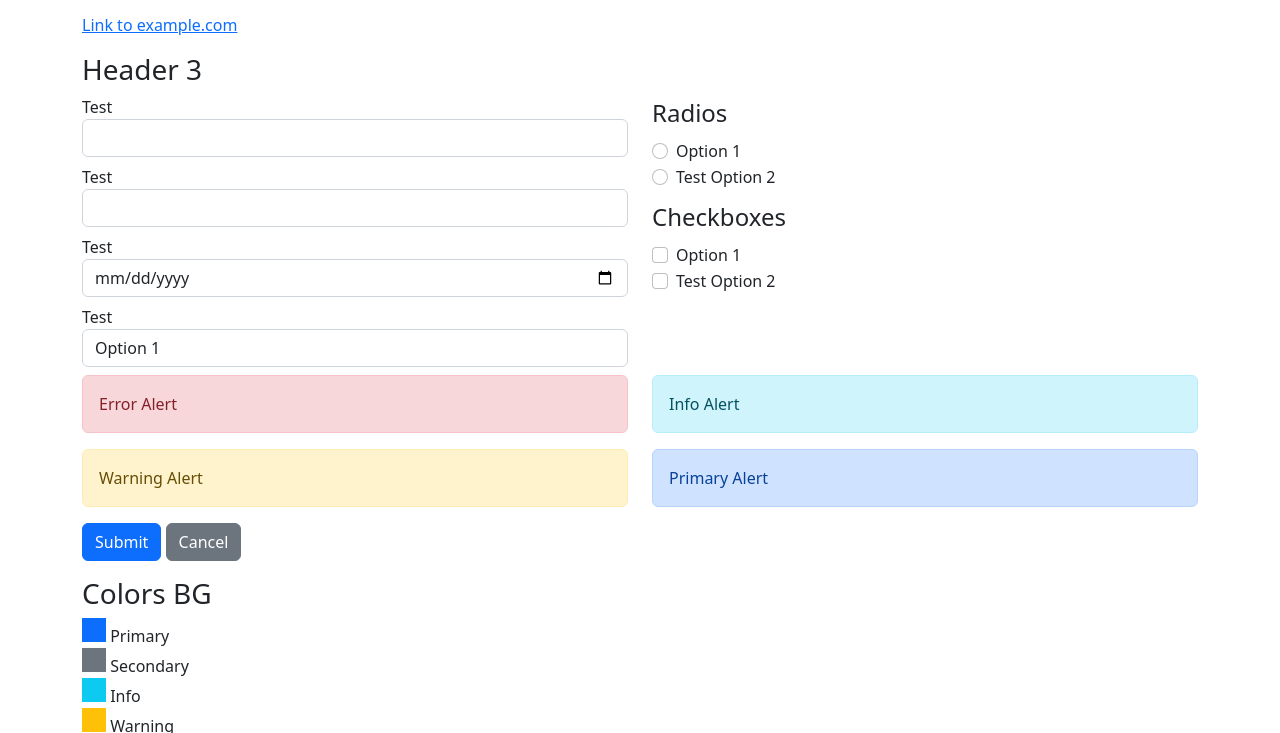
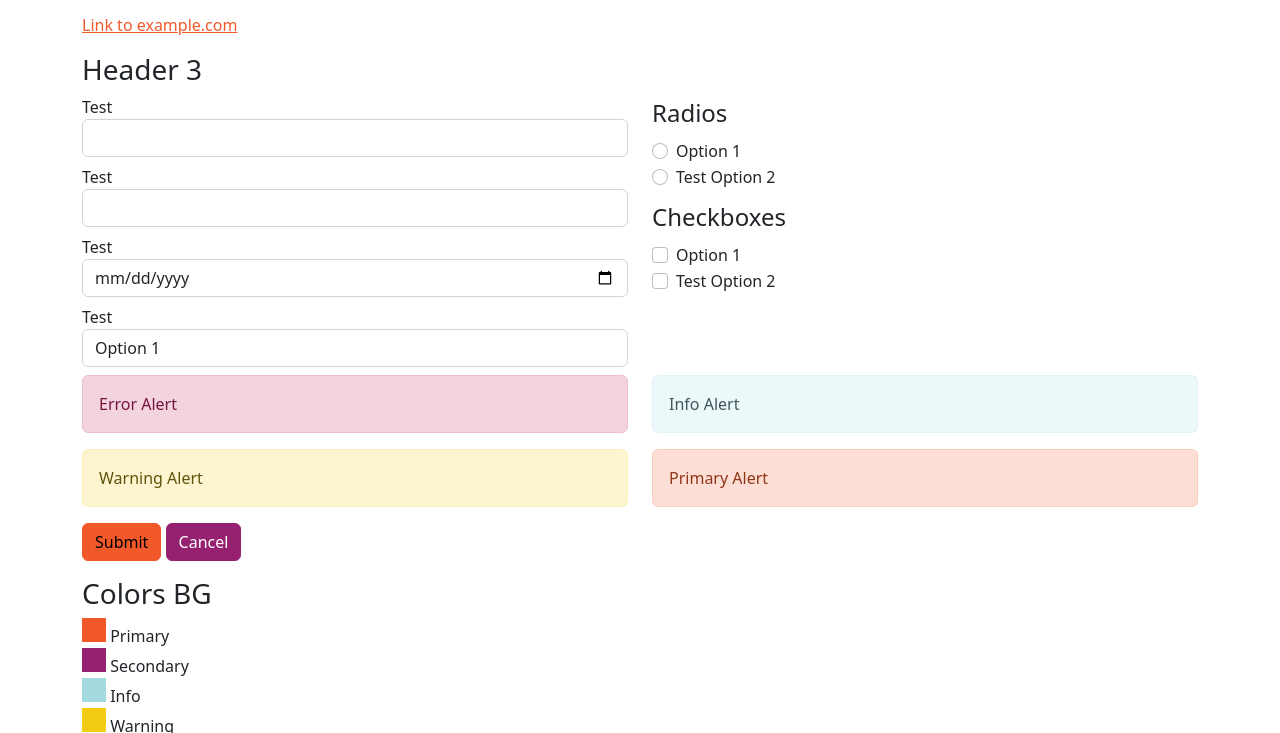
Before and after one commit to upcontent/whitelabel-theme-s, a website: page index.html in a window 1280 px wide. Shown: the part 75-808 px from the top of the page. Drawn offline with nearby package versions, Linux system fonts and the light colour scheme; files that its build step writes are made by us from their sources.

Commit message:
Update theme.scss

```diff
--- a/theme.scss
+++ b/theme.scss
@@ -1,11 +1,11 @@
-$blue:    #0d6efd;
+$blue:    rgb(162, 218, 223);
 $indigo:  #6610f2;
-$purple:  #6f42c1;
+$purple:  #962171;
 $pink:    #d63384;
-$red:     #dc3545;
-$orange:  #fd7e14;
-$yellow:  #ffc107;
-$green:   #198754;
+$red:     #c52560;
+$orange:  rgb(241, 89, 42);
+$yellow:  #f2cc13;
+$green:   #b2cc39;
 $teal:    #20c997;
 $cyan:    #0dcaf0;
 
@@ -21,13 +21,13 @@ $gray-800: #343a40;
 $gray-900: #212529;
 $black:    #000;
 
-$primary:       $blue; // This should be a dark/vibrant color not light. Light colors will work poorly
-$secondary:     $gray-600; // This should be a dark/vibrant color not light. Light colors will work poorly
+$primary:       $orange; // This should be a dark/vibrant color not light. Light colors will work poorly
+$secondary:     $purple; // This should be a dark/vibrant color not light. Light colors will work poorly
 $success:       $green;
-$info:          $cyan;
+$info:          $blue;
 $warning:       $yellow;
 $danger:        $red;
-$light:         $gray-100;
+$light:         rgb(231, 245, 246);
 $dark:          $gray-900;
 
 $font-family-sans-serif:      system-ui, -apple-system, "Segoe UI", Roboto, "Helvetica Neue", "Noto Sans", "Liberation Sans", Arial, sans-serif, "Apple Color Emoji", "Segoe UI Emoji", "Segoe UI Symbol", "Noto Color Emoji" !default;
```
